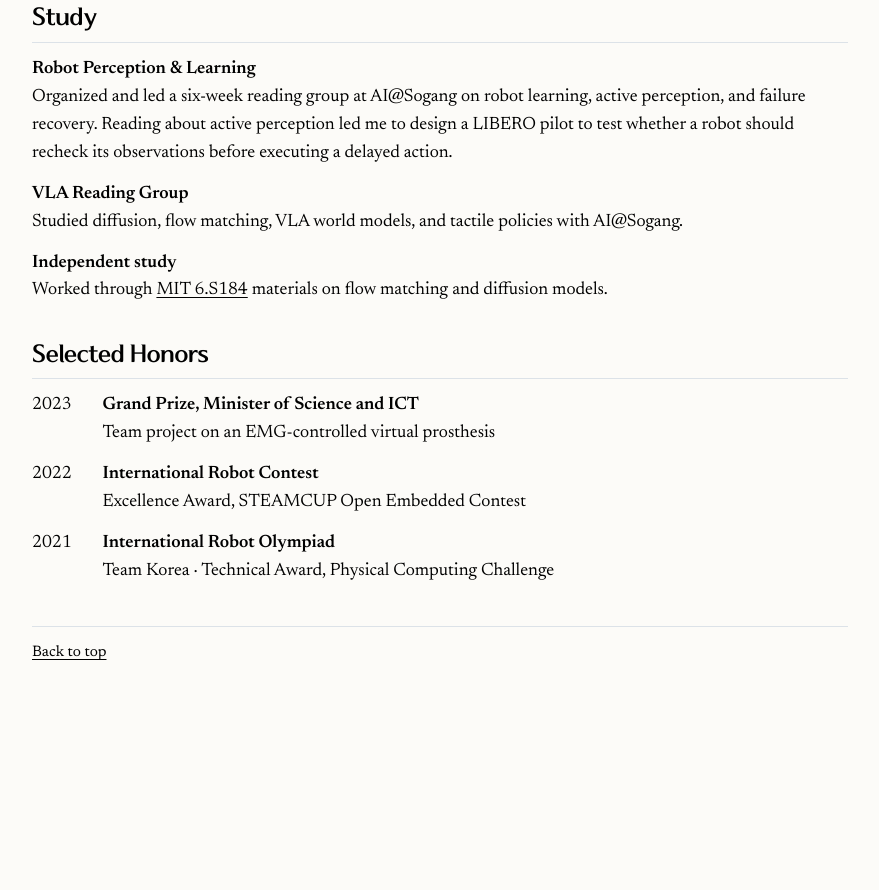
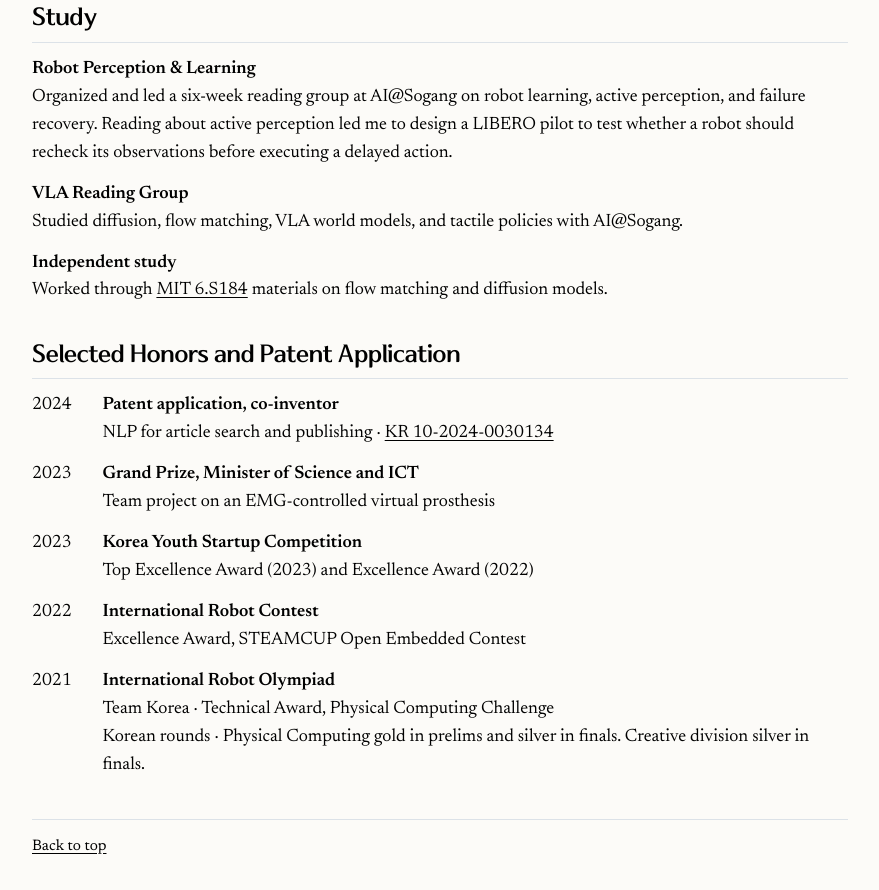
Before and after one commit to jhyeong687/jhyeong687.github.io, a plain HTML site: page index.html in a window 1280 px wide. Shown: the part 1348-2238 px from the top of the page, without its empty margins (200-1079 px from the left). Before the commit the page ends 2045 px from the top, so only its background shows below. Drawn offline with Linux system fonts and the light colour scheme.

Commit message:
Publish complete honors and patent application

```diff
--- a/index.html
+++ b/index.html
@@ -102,11 +102,44 @@
       </section>
 
       <section id="honors" aria-labelledby="honors-title">
-        <h2 id="honors-title">Selected Honors</h2>
+        <h2 id="honors-title">Selected Honors and Patent Application</h2>
         <ul class="compact-list honors-list">
-          <li><time datetime="2023">2023</time><div><strong>Grand Prize, Minister of Science and ICT</strong><span>Team project on an EMG-controlled virtual prosthesis</span></div></li>
-          <li><time datetime="2022">2022</time><div><strong>International Robot Contest</strong><span>Excellence Award, STEAMCUP Open Embedded Contest</span></div></li>
-          <li><time datetime="2021">2021</time><div><strong>International Robot Olympiad</strong><span>Team Korea · Technical Award, Physical Computing Challenge</span></div></li>
+          <li>
+            <time datetime="2024">2024</time>
+            <div>
+              <strong>Patent application, co-inventor</strong>
+              <span>NLP for article search and publishing · <a href="https://patents.google.com/patent/KR20250133569A/en">KR 10-2024-0030134</a></span>
+            </div>
+          </li>
+          <li>
+            <time datetime="2023">2023</time>
+            <div>
+              <strong>Grand Prize, Minister of Science and ICT</strong>
+              <span>Team project on an EMG-controlled virtual prosthesis</span>
+            </div>
+          </li>
+          <li>
+            <time datetime="2023">2023</time>
+            <div>
+              <strong>Korea Youth Startup Competition</strong>
+              <span>Top Excellence Award (2023) and Excellence Award (2022)</span>
+            </div>
+          </li>
+          <li>
+            <time datetime="2022">2022</time>
+            <div>
+              <strong>International Robot Contest</strong>
+              <span>Excellence Award, STEAMCUP Open Embedded Contest</span>
+            </div>
+          </li>
+          <li>
+            <time datetime="2021">2021</time>
+            <div>
+              <strong>International Robot Olympiad</strong>
+              <span>Team Korea · Technical Award, Physical Computing Challenge</span>
+              <span>Korean rounds · Physical Computing gold in prelims and silver in finals. Creative division silver in finals.</span>
+            </div>
+          </li>
         </ul>
       </section>
     </main>
```
